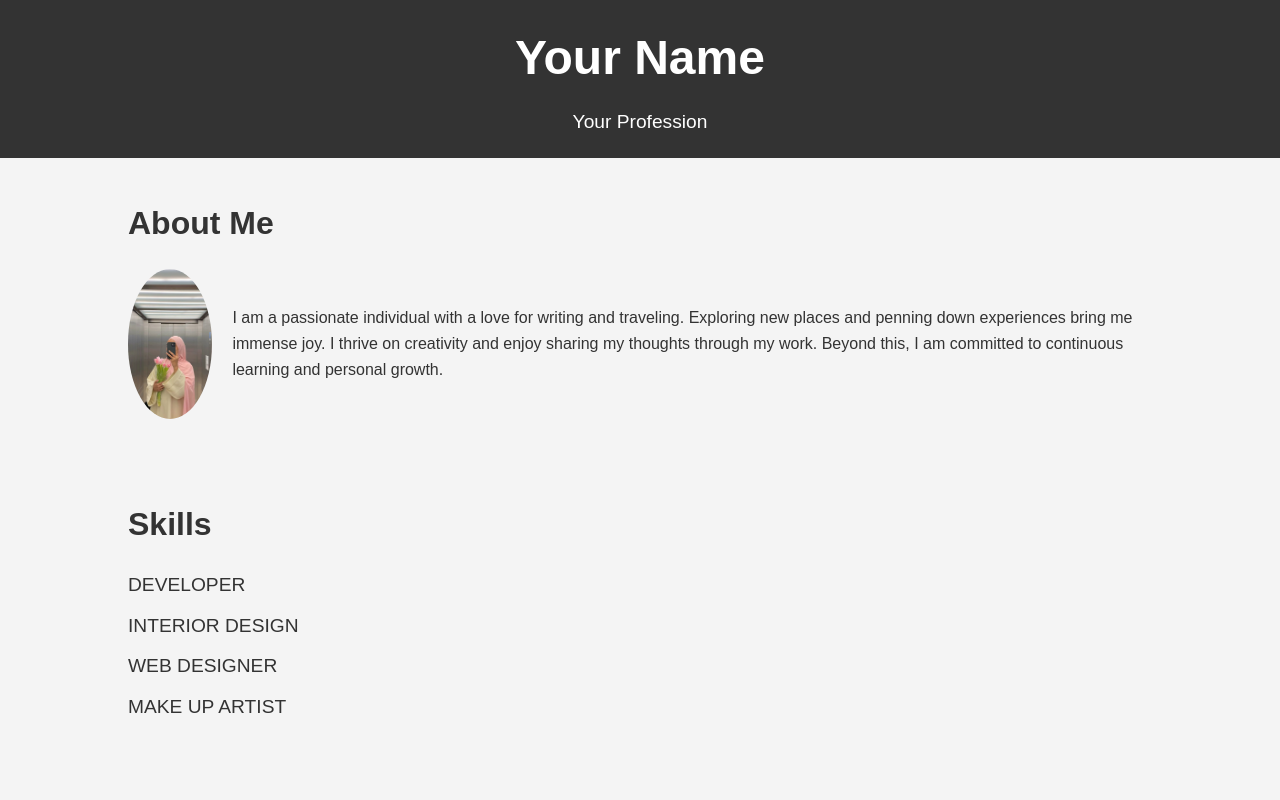
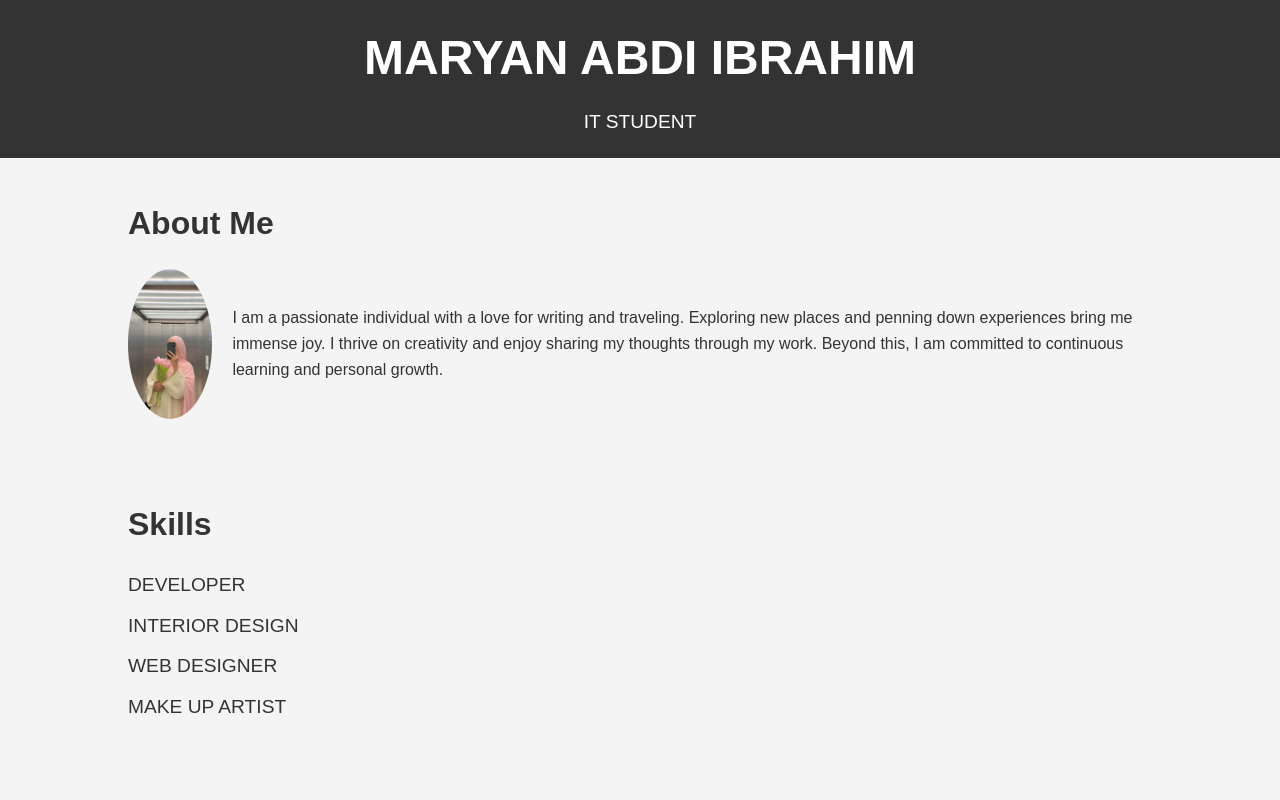
Before and after one commit to itsmaryaby/class-project-ABT-me, a plain HTML site: page index.html in a window 1280 px wide. Shown: the top 800 px of the page. Drawn offline with Linux system fonts and the light colour scheme.

Commit message:
Update index.html

```diff
--- a/index.html
+++ b/index.html
@@ -3,14 +3,14 @@
 <head>
   <meta charset="UTF-8">
   <meta name="viewport" content="width=device-width, initial-scale=1.0">
-  <title>Your Portfolio</title>
+  <title>My Portfolio</title>
   <link rel="stylesheet" href="style.css">
 </head>
 <body>
   <header>
     <div class="container">
-      <h1>Your Name</h1>
-      <p>Your Profession</p>
+      <h1>MARYAN ABDI IBRAHIM</h1>
+      <p>IT STUDENT</p>
     </div>
   </header>
 
@@ -41,7 +41,7 @@
     <div class="container">
       <h2>Contact Me</h2>
       <p>Feel free to reach out!</p>
-      <a href="mailto:youremail@example.com">Email Me</a>
+      <a href="maryanaby6@gmail.com">Email Me</a>
     </div>
   </section>
 
```
